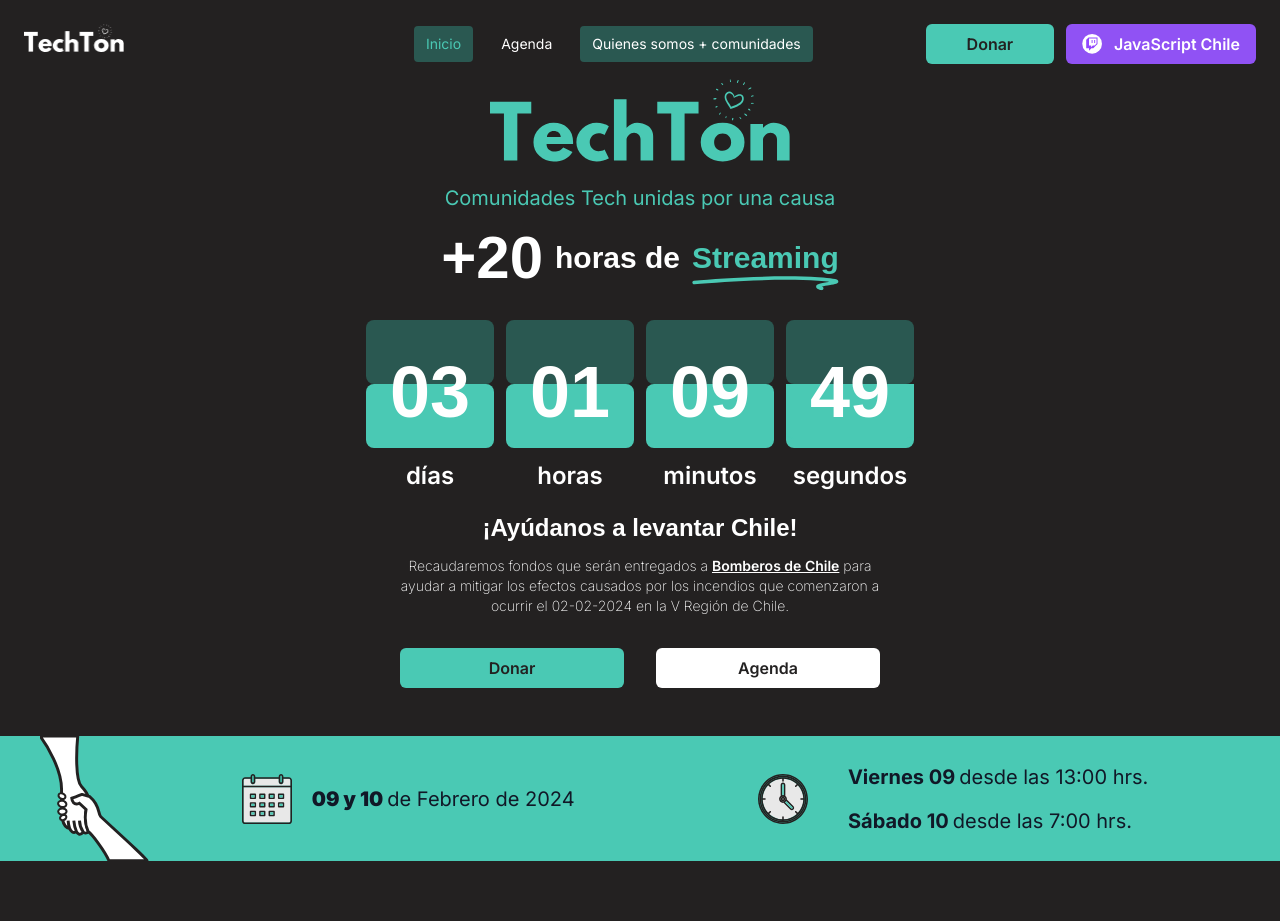
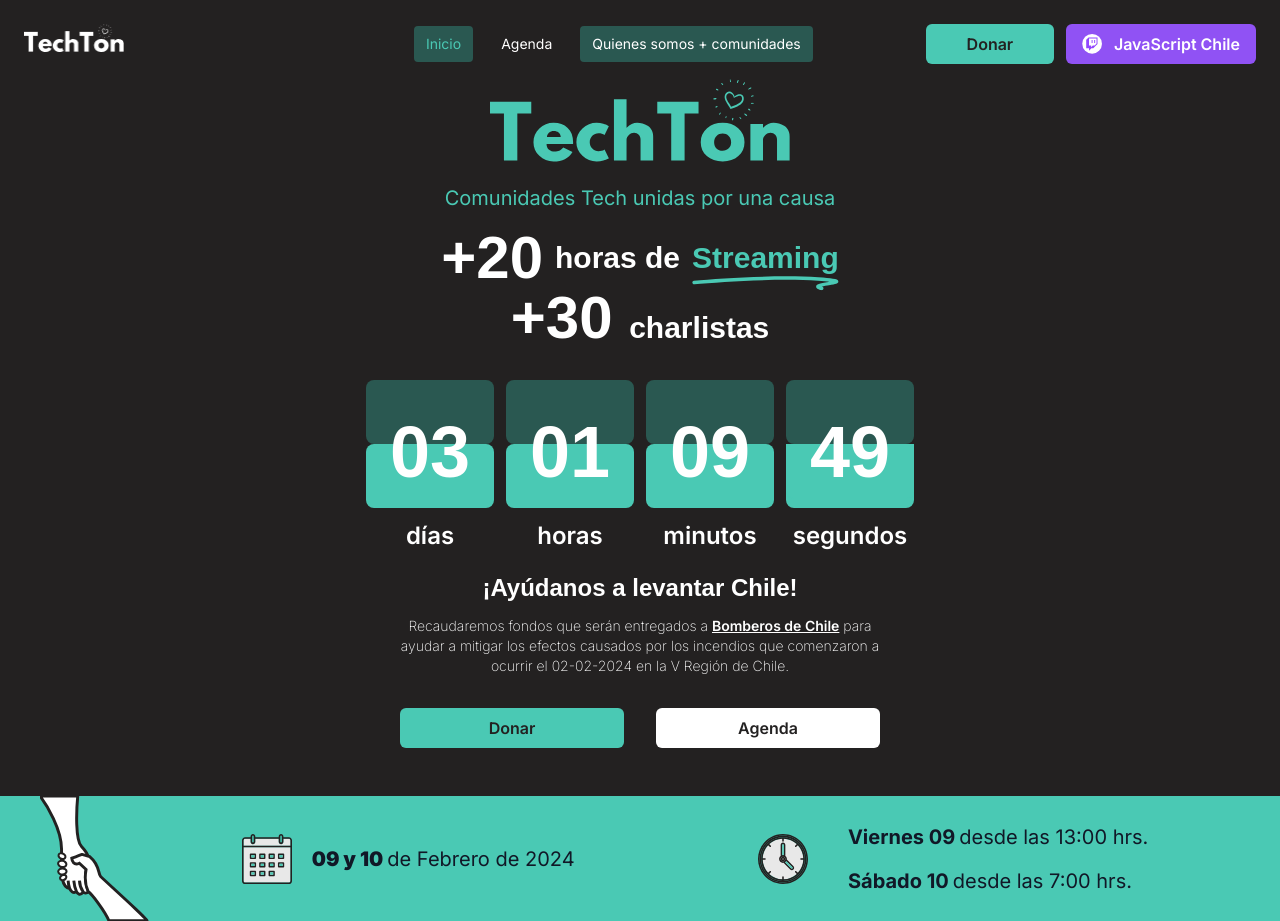
Before and after one commit to JSConfCL/TechTon-landing, a Next.js app: page / in a window 1280 px wide. Before the commit the page ends 861 px from the top, so only its background shows below. Built offline with nearby package versions, Linux system fonts and the light colour scheme; a web font is replaced by a local one.

Commit message:
feat: se agrega texto de charlistas al subtítulo

```diff
--- a/src/components/Subtitle/Subtitle.js
+++ b/src/components/Subtitle/Subtitle.js
@@ -14,6 +14,10 @@
           <path d="M187.6 20.5c-.2 0-.4 0-.6-.1-3.9-1-7.8-2.1-7.6-5.2.1-3.5 4.4-4.5 17.8-6.7.4-.1.8-.1 1.2-.2-3.7-.4-8.9-.9-16.2-1.4-55.5-4-141.3 1.6-178.9 5C1.8 12 .6 11 .5 9.7c-.1-1.4.9-2.6 2.3-2.8 37.8-3.5 123.9-9 179.7-5 9.7.7 16.6 1.3 21 2 4.8.7 7.9 1.3 8 4 .1 3.2-3.3 3.8-13.6 5.5-3.1.5-7.5 1.2-10.6 2 .3.1.5.1.8.2 1.3.3 2.2 1.7 1.8 3-.2 1.1-1.2 1.9-2.3 1.9z" />
         </svg>
       </span>
+      <span>
+        <span className="text-4xl xl:text-6xl">+30 </span>
+        <span className="text-2xl xl:text-3xl">charlistas</span>
+      </span>
     </h3>
-  )
+  );
 }
```
